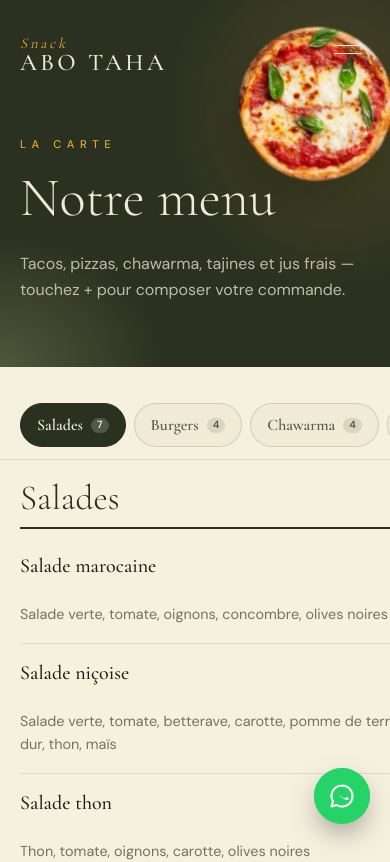
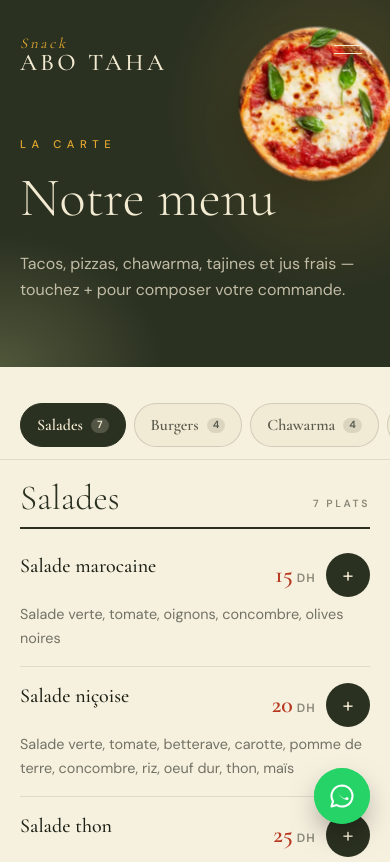
Before and after one commit to khaliliche/snack-abo-taha-, a Next.js app: page /menu in a window 390 px wide. Shown: the top 862 px of the page. Built offline with nearby package versions, Linux system fonts and the light colour scheme.

Commit message:
menu fix

```diff
--- a/src/components/MenuSection.tsx
+++ b/src/components/MenuSection.tsx
@@ -84,9 +84,9 @@ export default function MenuSection() {
   return (
     <section id="menu" className="min-h-[70vh] overflow-x-clip bg-paper px-5 pb-[clamp(7rem,11vw,10rem)] pt-[clamp(1.5rem,6vw,5rem)] md:px-10">
       <div className="mx-auto w-full max-w-7xl">
-        <div className="grid gap-5 lg:grid-cols-12 lg:gap-16">
+        <div className="grid grid-cols-[minmax(0,1fr)] gap-5 lg:grid-cols-12 lg:gap-16">
           {/* Sélecteur : liste sticky sur desktop, barre de pastilles à snap sur mobile */}
-          <div className="lg:col-span-4">
+          <div className="min-w-0 lg:col-span-4">
             <div
               ref={barRef}
               className="sticky top-[4.25rem] z-20 -mx-5 snap-x snap-proximity overflow-x-auto overscroll-x-contain border-b border-ink/10 bg-paper/95 px-5 py-3 backdrop-blur [scrollbar-width:none] [&::-webkit-scrollbar]:hidden md:-mx-10 md:px-10 lg:top-28 lg:mx-0 lg:snap-none lg:overflow-visible lg:border-0 lg:bg-transparent lg:p-0 lg:backdrop-blur-none"
```
